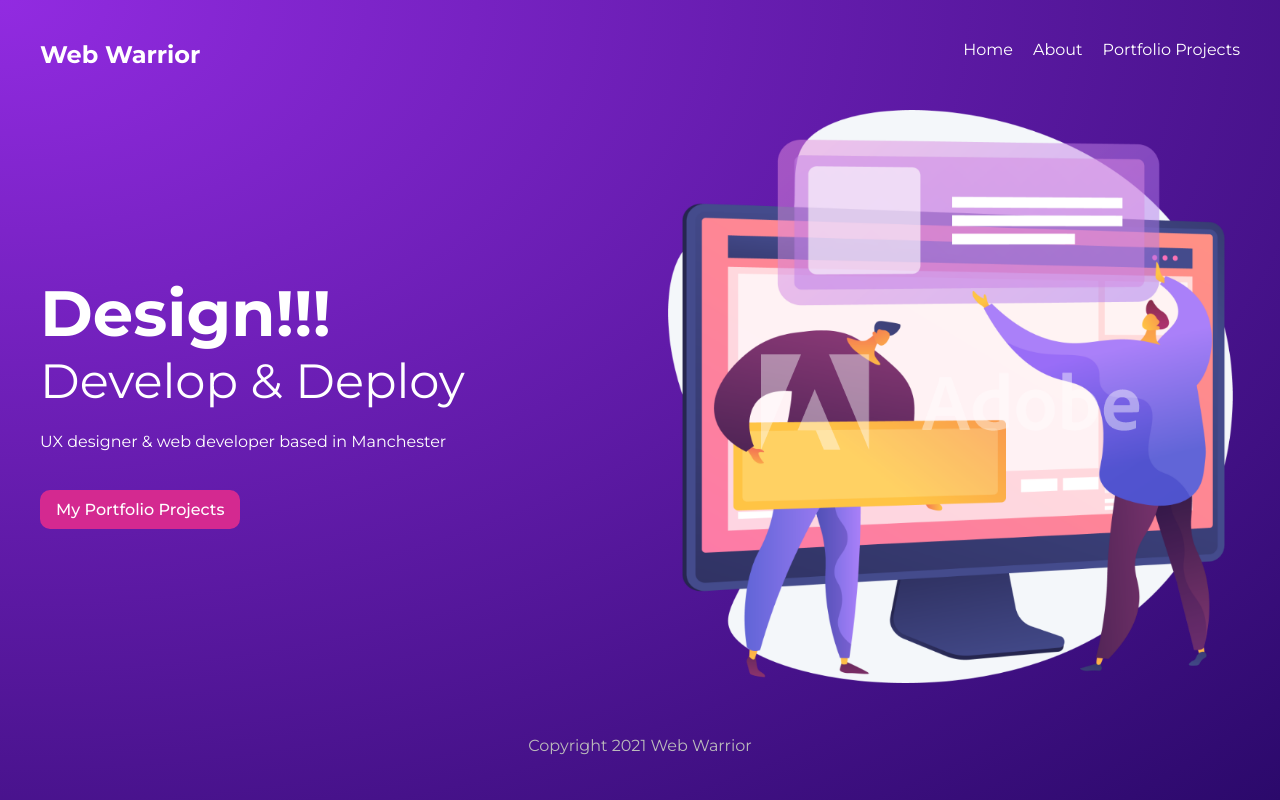
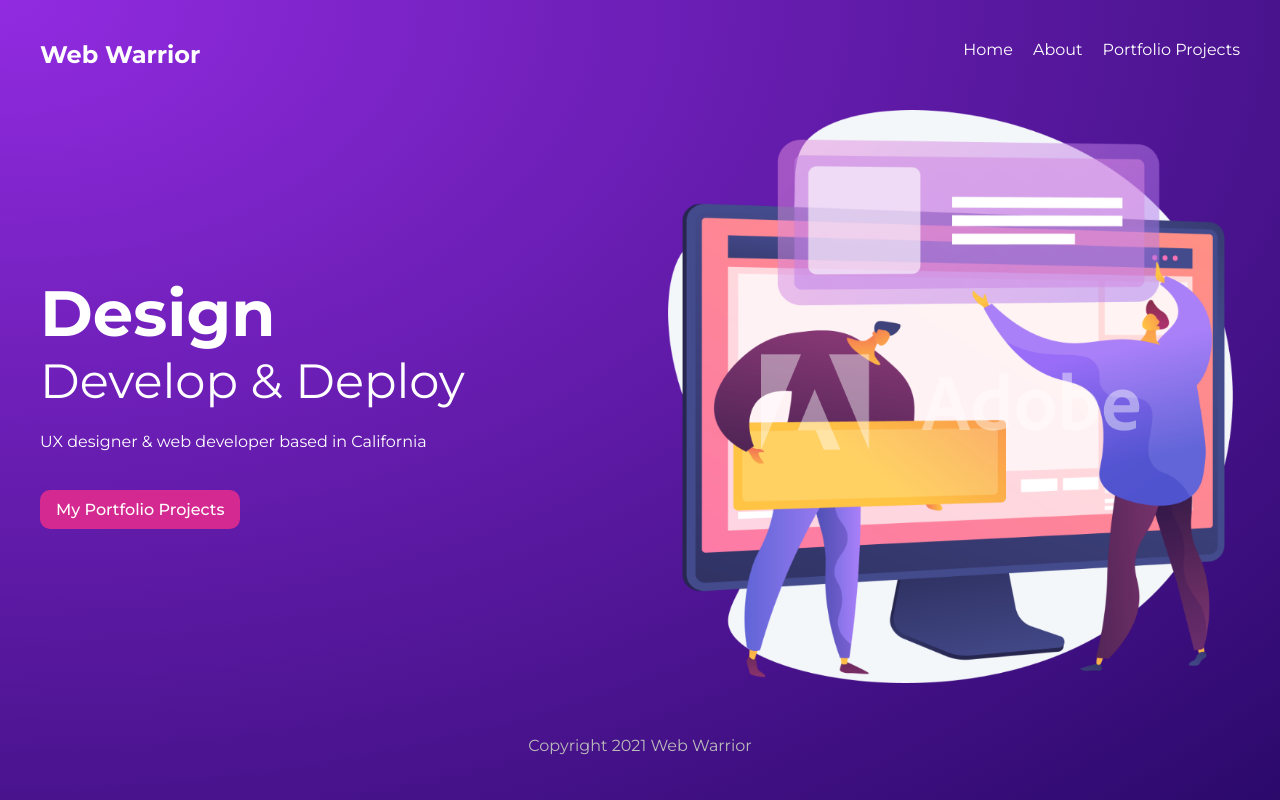
Before and after one commit to jdwjdwjdw/net-ninja-gatsbyjs, a Gatsby site: page / in a window 1280 px wide. Built offline with nearby package versions, Linux system fonts and the light colour scheme; Gatsby itself is replaced by a stand-in of ours.

Commit message:
Update location - testing netlify continuous deployment

```diff
--- a/src/pages/index.js
+++ b/src/pages/index.js
@@ -10,9 +10,9 @@ export default function Home({ data }) {
     <Layout>
       <section className={styles.header} >
         <div>
-          <h2>Design!!!</h2>
+          <h2>Design</h2>
           <h3>Develop & Deploy</h3>
-          <p>UX designer & web developer based in Manchester</p>
+          <p>UX designer & web developer based in California</p>
           <Link className={styles.btn} to="/projects">My Portfolio Projects</Link>
         </div>
         <GatsbyImage image={data.file.childImageSharp.gatsbyImageData} />
```
